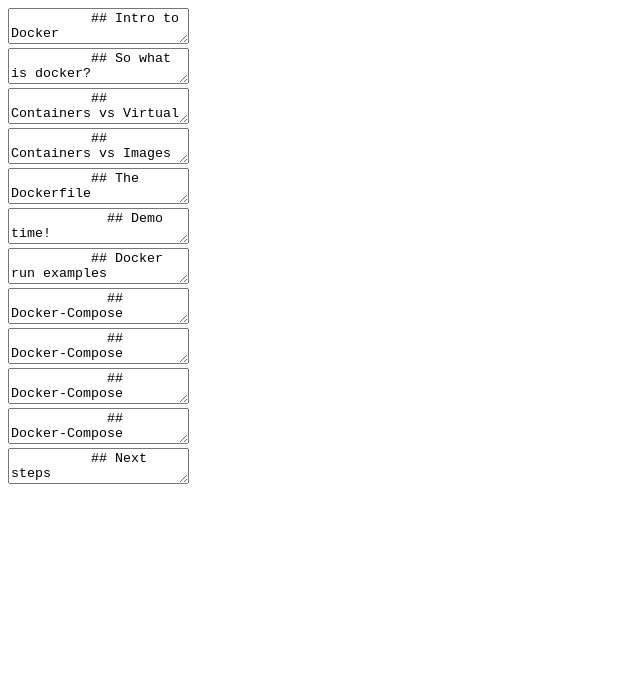
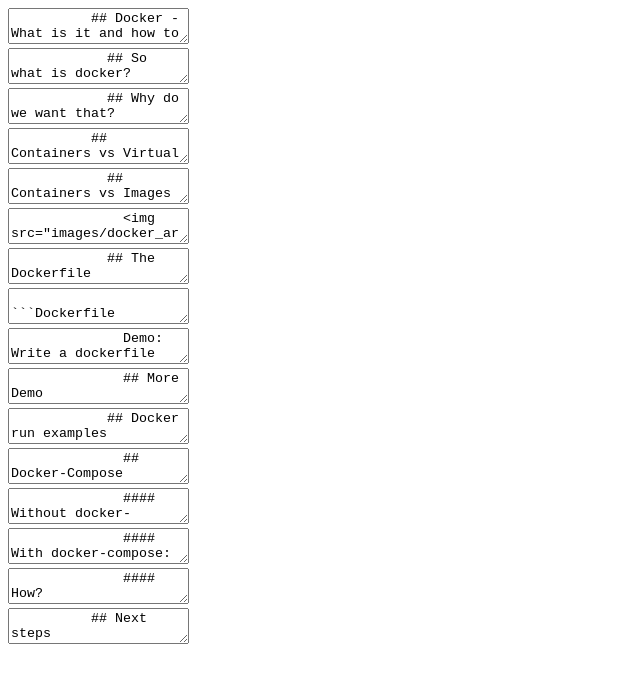
Before and after one commit to christianfosli/intro-to-docker-slides, a website built with Parcel: page index.html in a window 1280 px wide. Shown: the whole page, without its empty margins (0-640 px from the left). Built offline with nearby package versions, Linux system fonts and the light colour scheme; what reveal.js would draw is missing.

Commit message:
Update presentation

````diff
--- a/index.html
+++ b/index.html
@@ -2,7 +2,7 @@
 <html lang="en">
   <head>
     <meta charset="utf-8" />
-    <title>Docker getting started</title>
+    <title>Docker - Getting Started &amp; Demo</title>
     <link rel="stylesheet" href="/node_modules/reveal.js/dist/reveal.css" />
     <link
       rel="stylesheet"
@@ -14,57 +14,102 @@
       <div class="slides">
         <section data-markdown>
           <textarea data-template>
-          ## Intro to Docker
+          ## Docker - What is it and how to use it?
 
           By Christian Fosli
           </textarea>
         </section>
+        <section>
           <section data-markdown>
             <textarea data-template>
             ## So what is docker?
+
+            A tool that lets us *package* and *run* an application in an isolated environment
+            ("container")
             </textarea>
+          </section>
+          <section data-markdown>
+            <textarea data-template>
+            ## Why do we want that?
+
+            * Consistent
+
+            * Scalable
+
+            * I can run a lot of tools locally without installing them
+
+            <img src="images/works_on_my_machine.png" alt="works on my machine" />
+            </textarea>
+            <!-- Example: Share a python script with pip dependencies, anaconda, ... -->
+            <!-- Example SQL Server, Elasticsearch, no problem! -->
+          </section>
         </section>
         <section data-markdown>
           <textarea data-template>
           ## Containers vs Virtual Machines
           <img src="images/vm_vs_container.png" alt="vm vs container" />
-          <small>Image from &quot;Docker and Kubernetes: The Big Picture&quot; pluralsight course</small>
+          <small>Image from &quot;Docker and Kubernetes: The Big Picture&quot; pluralsight course. &copy;Pluralsight LLC</small>
           </textarea>
         </section>
+        <section>
           <section data-markdown>
             <textarea data-template>
             ## Containers vs Images
 
             * Similar to class vs instance from OOP
 
-          * `docker build` creates an image
+            * `docker build` creates an image from a Dockerfile
 
             * `docker run` creates and starts a container from an image
             </textarea>
           </section>
           <section data-markdown>
             <textarea data-template>
+              <img src="images/docker_architecture.svg"/>
+              <small>Image from docs.docker.com on Docker architecture. &copy;Docker Inc</small>
+            </textarea>
+          </section>
+        </section>
+        <section>
+          <section data-markdown>
+            <textarea data-template>
             ## The Dockerfile
 
             ```Dockerfile
-          FROM mcr.microsoft.com/dotnet/core/sdk:3.1 AS build-env
+            FROM &lt;repository&gt;
             WORKDIR /app
-          COPY *.fsproj ./
-          RUN dotnet restore
-          COPY . ./
-          RUN dotnet publish -c Release -o out
-
-          FROM mcr.microsoft.com/dotnet/core/aspnet:3.1
-          WORKDIR /app
-          COPY --from=build-env /app/out .
-
-          ENTRYPOINT ["dotnet", "MyWebApp.dll"]
+            COPY . .
+            RUN &lt;build-command&gt;
+            ENTRYPOINT ["myapp"]
             ```
             </textarea>
           </section>
           <section data-markdown>
             <textarea data-template>
-            ## Demo time!
+            ```Dockerfile
+            FROM &lt;repository&gt; AS build
+            WORKDIR /app
+            COPY . .
+            RUN &lt;build-command&gt;
+
+            FROM &lt;slim-repository&gt;
+            WORKDIR /app
+            COPY --from=build /app/bin .
+
+            ENTRYPOINT ["myapp"]
+            ```
+            </textarea>
+          </section>
+          <section data-markdown>
+            <textarea data-template>
+              Demo: Write a dockerfile for a rust application
+            </textarea>
+          </section>
+        </section>
+        <section>
+          <section data-markdown>
+            <textarea data-template>
+              ## More Demo
 
               * `docker build`
 
@@ -98,6 +143,8 @@
             ```
             </textarea>
           </section>
+        </section>
+        <section>
           <section data-markdown>
             <textarea data-template>
               ## Docker-Compose
@@ -109,9 +156,7 @@
           </section>
           <section data-markdown>
             <textarea data-template>
-            ## Docker-Compose
-
-            #### Before:
+              #### Without docker-compose:
 
               ```console
               docker build -t myapp .
@@ -133,9 +178,7 @@
           </section>
           <section data-markdown>
             <textarea data-template>
-            ## Docker-Compose
-
-            #### After:
+              #### With docker-compose:
 
               ```console
               docker-compose up -d
@@ -144,8 +187,6 @@
           </section>
           <section data-markdown>
             <textarea data-template>
-            ## Docker-Compose
-
               #### How?
 
               ```yaml
@@ -168,6 +209,7 @@
                   - "1433:1433"
               ```
             </textarea>
+          </section>
         </section>
         <section data-markdown>
           <textarea data-template>
````
Also changed, not shown: LICENSE.md, README.md, images/README.md (added), images/docker_architecture.svg (added), images/works_on_my_machine.png (added). Lines whose indentation alone changed are shown as unchanged.
